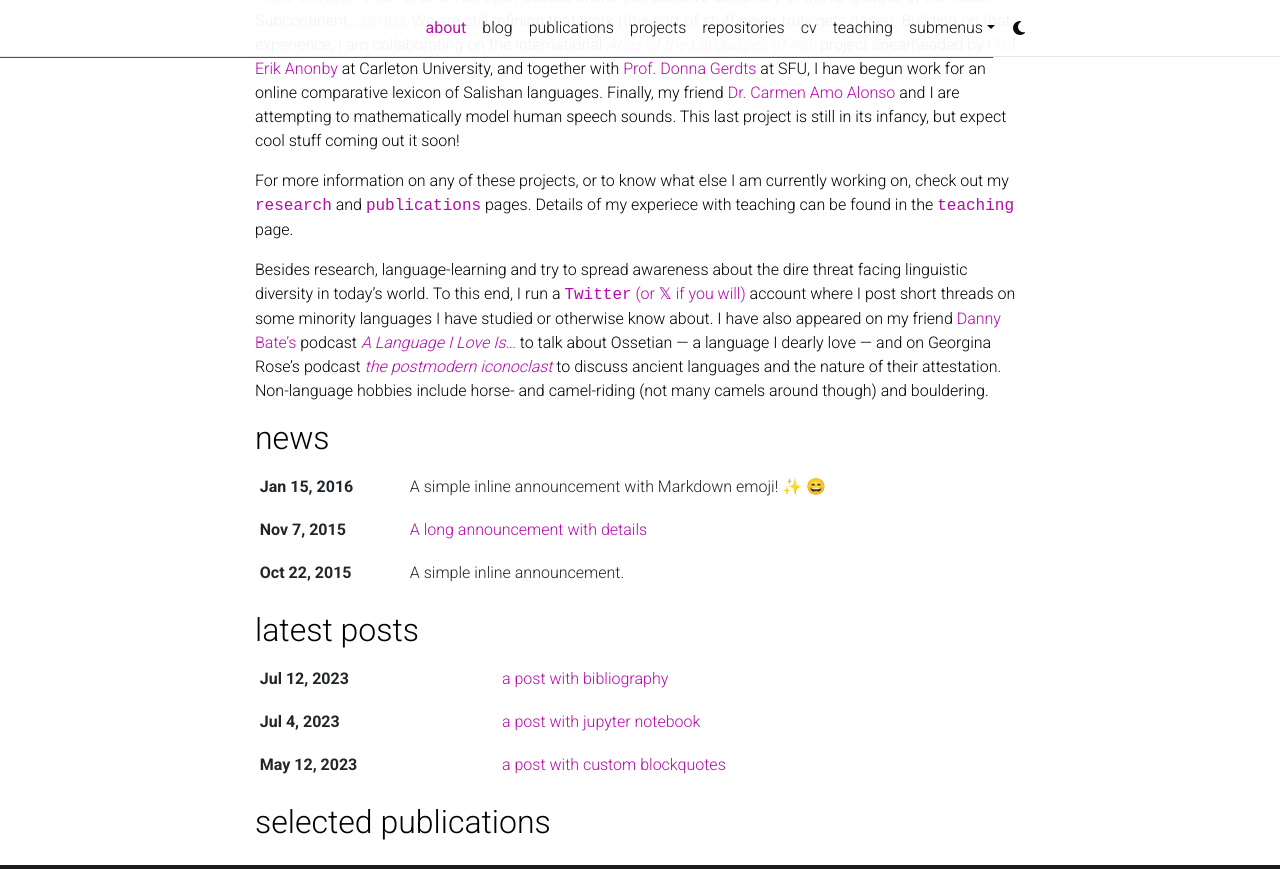
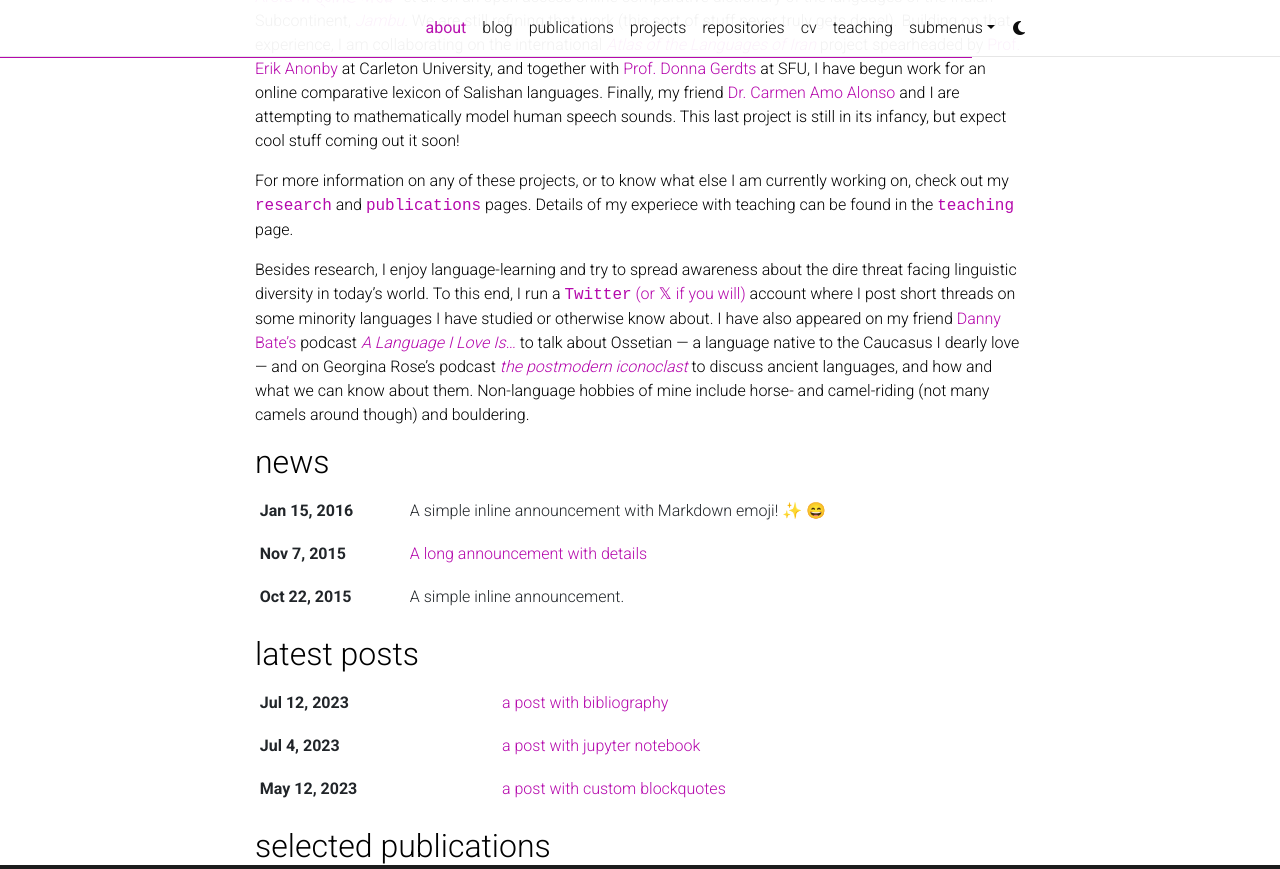
Before and after one commit to sampr0b/sampr0b.github.io, a Jekyll site: the page built from _pages/about.md, in a window 1280 px wide and 900 px high, scrolled down 888 px, cut to the strip 0-869 px from the top of the window. Built offline with Jekyll 4.4.1, drawn with Linux system fonts in a browser that asks for light colours; full-size pictures stand in for the smaller copies a plugin makes; emoji names are drawn with the system emoji font; comment, search, counter and statistics services are not loaded; a style sheet for code colours, icons or effects is not loaded.

Commit message:
Update about.md

```diff
--- a/_pages/about.md
+++ b/_pages/about.md
@@ -30,4 +30,4 @@
 
 For more information on any of these projects, or to know what else I am currently working on, check out my [<tt>research</tt>](https://sampr0b.github.io/projects/) and [<tt>publications</tt>](https://sampr0b.github.io/publications/) pages. Details of my experiece with teaching can be found in the [<tt>teaching</tt>](https://sampr0b.github.io/teaching/) page.
 
-Besides research, language-learning and try to spread awareness about the dire threat facing linguistic diversity in today’s world. To this end, I run a [<tt>Twitter</tt>  (or 𝕏 if you will)](https://twitter.com/avzaagzonunaada) account where I post short threads on some minority languages I have studied or otherwise know about. I have also appeared on my friend [Danny Bate’s](https://dannybate.com/about/) podcast [<i>A Language I Love Is...</i>](https://open.spotify.com/episode/5HgfQXYDc2epQtrnt5AEjs?si=7gJDMk7VQHOv5Im0mTcreQ) to talk about Ossetian — a language I dearly love — and on Georgina Rose’s podcast [<i>the postmodern iconoclast</i>](https://open.spotify.com/episode/6iY0uWSQThNAHc4a0Ravbx?si=fKQf5THXTGqA8QGyV8_m0g) to discuss ancient languages and the nature of their attestation. Non-language hobbies include horse- and camel-riding (not many camels around though) and bouldering.
+Besides research, I enjoy language-learning and try to spread awareness about the dire threat facing linguistic diversity in today’s world. To this end, I run a [<tt>Twitter</tt>  (or 𝕏 if you will)](https://twitter.com/avzaagzonunaada) account where I post short threads on some minority languages I have studied or otherwise know about. I have also appeared on my friend [Danny Bate’s](https://dannybate.com/about/) podcast [<i>A Language I Love Is...</i>](https://open.spotify.com/episode/5HgfQXYDc2epQtrnt5AEjs?si=7gJDMk7VQHOv5Im0mTcreQ) to talk about Ossetian — a language native to the Caucasus I dearly love — and on Georgina Rose’s podcast [<i>the postmodern iconoclast</i>](https://open.spotify.com/episode/6iY0uWSQThNAHc4a0Ravbx?si=fKQf5THXTGqA8QGyV8_m0g) to discuss ancient languages, and how and what we can know about them. Non-language hobbies of mine include horse- and camel-riding (not many camels around though) and bouldering.
```
